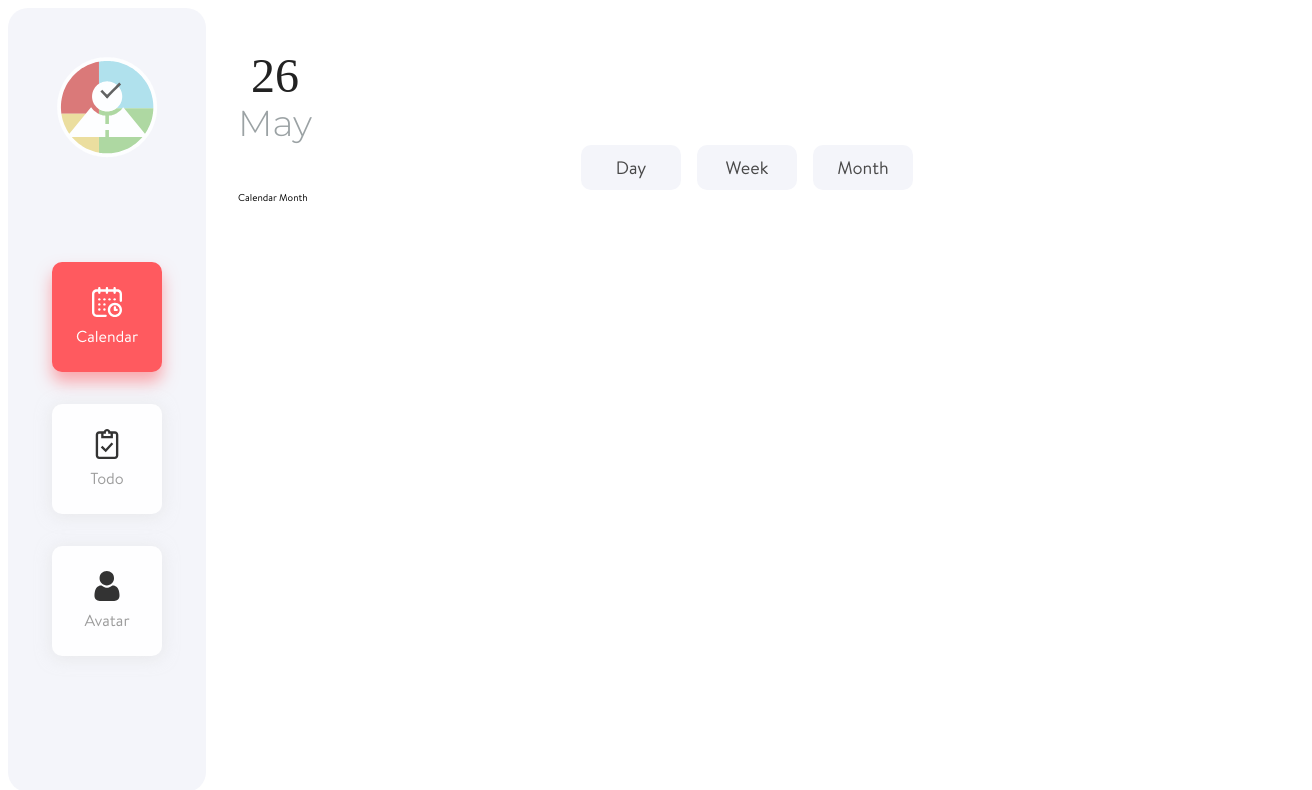
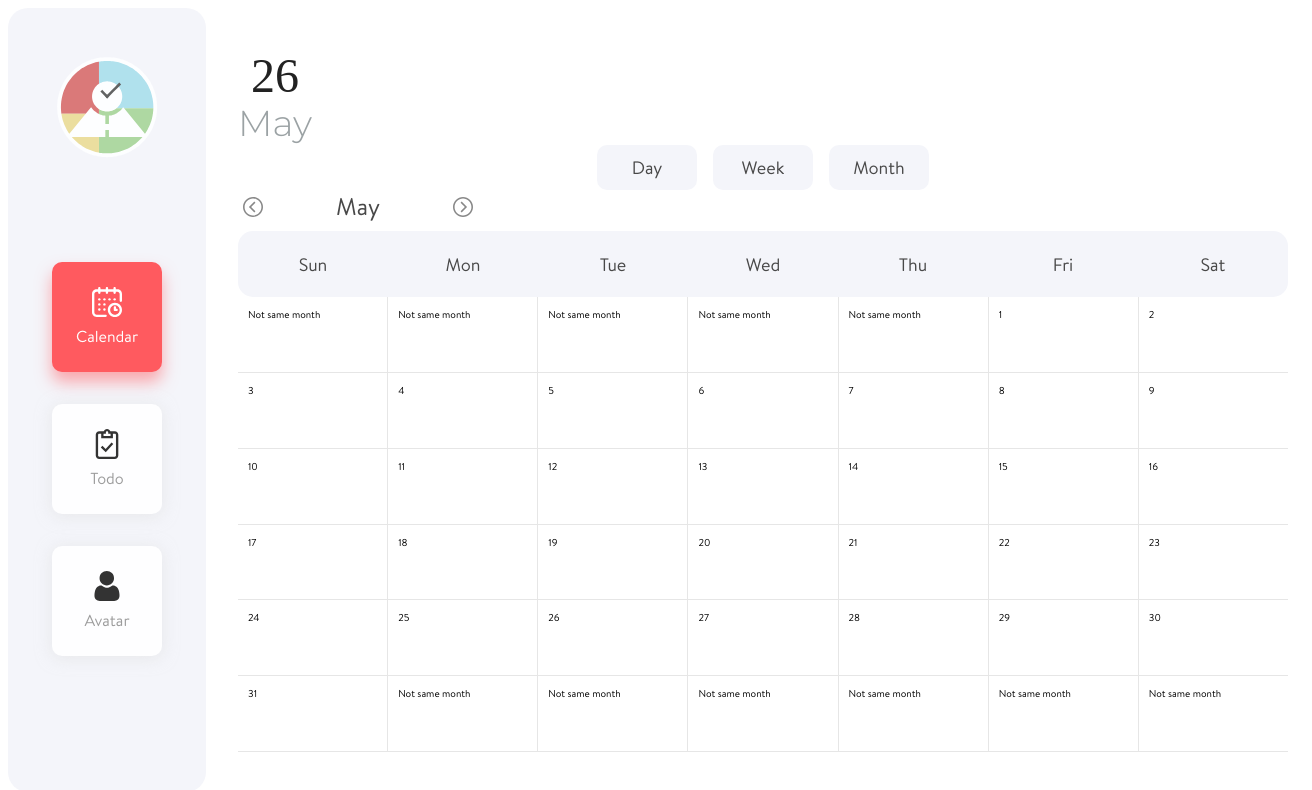
Before and after one commit to msamadpo/Horae, a React (Create React App) app in the folder client/: page /calendar/month in a window 1280 px wide. Shown: the top 790 px of the page, 1312 px wide, since content can reach past the window. Built offline with nearby package versions, Linux system fonts and the light colour scheme; a web font is replaced by a local one.

Commit message:
Default calendar month markup

```diff
--- a/client/src/components/HoraeApp/CalendarPage/CalendarMonth/CalendarMonth.tsx
+++ b/client/src/components/HoraeApp/CalendarPage/CalendarMonth/CalendarMonth.tsx
@@ -1,7 +1,68 @@
-import React from 'react';
+import React, { useState } from 'react';
+import styled from 'styled-components';
+import MonthHeader from 'components/HoraeApp/CalendarPage/CalendarMonth/MonthHeader';
+import {
+  addMonths,
+  isSameMonth,
+  startOfMonth,
+  lastDayOfMonth,
+  eachDayOfInterval,
+  subDays,
+  addDays,
+} from 'date-fns';
+
+const Container = styled.div`
+  height: 100%;
+  display: flex;
+  flex-direction: column;
+`;
+
+const MonthBody = styled.div`
+  display: grid;
+  grid-template-columns: repeat(7, minmax(10rem, 1fr));
+  background-color: var(--color-shadow);
+  grid-column-gap: 1px;
+  height: 100%;
+`;
+
+const closestSundayBefore = (date: Date) => subDays(date, date.getDay());
+const closestSaturdayAfter = (date: Date) => addDays(date, 6 - date.getDay());
 
 function CalendarMonth() {
-  return <div>Calendar Month</div>;
+  const [date, setDate] = useState<Date>(new Date());
+
+  const daysOfMonth = eachDayOfInterval({
+    start: closestSundayBefore(startOfMonth(date)),
+    end: closestSaturdayAfter(lastDayOfMonth(date)),
+  });
+
+  const changeMonth = (numMonths: number) => {
+    if (numMonths === 0) {
+      setDate(new Date());
+    } else {
+      setDate(addMonths(date, numMonths));
+    }
+  };
+
+  return (
+    <Container>
+      <MonthHeader
+        date={date}
+        showBackButton={!isSameMonth(new Date(), date)}
+        changeMonth={changeMonth}
+      />
+      <MonthBody>
+        {daysOfMonth.map((day) => (
+          <div
+            key={day.toLocaleDateString()}
+            style={{ background: 'white', padding: '1rem', marginBottom: 1 }}
+          >
+            {isSameMonth(day, date) ? day.getDate() : 'Not same month'}
+          </div>
+        ))}
+      </MonthBody>
+    </Container>
+  );
 }
 
 export default CalendarMonth;
--- /dev/null
+++ b/client/src/components/HoraeApp/CalendarPage/CalendarMonth/MonthHeader/MonthHeader.tsx
@@ -0,0 +1,71 @@
+import React from 'react';
+import styled from 'styled-components';
+import Text from 'components/Common/Text';
+import Icon from 'components/Common/Icon';
+
+const CalendarDays = styled.div`
+  margin-top: var(--spacing-tiny);
+  display: grid;
+  grid-template-columns: repeat(7, minmax(15rem, 1fr));
+  grid-template-rows: 5rem;
+  align-items: center;
+  background-color: var(--color-bg-nav);
+  padding: var(--spacing-tiny) 0;
+  border-radius: 1.5rem;
+  text-align: center;
+`;
+
+const StyledTodayButton = styled.div`
+  cursor: pointer;
+  padding: 0.75rem 1rem;
+  border-radius: 1rem;
+  background: var(--color-bg-nav);
+  color: var(--color-text-subtitle);
+`;
+
+const MonthToggler = styled.span`
+  display: grid;
+  grid-template-columns: 3rem 18rem 3rem 12rem;
+  align-items: center;
+  justify-items: center;
+`;
+
+interface IMonthHeader {
+  date: Date;
+  showBackButton?: boolean;
+  changeMonth: (numMonths: number) => void;
+}
+
+const DAYS = ['Sun', 'Mon', 'Tue', 'Wed', 'Thu', 'Fri', 'Sat'];
+
+function MonthHeader({
+  date,
+  showBackButton = false,
+  changeMonth,
+}: IMonthHeader) {
+  const month = date.toLocaleString('default', { month: 'long' });
+
+  return (
+    <>
+      <MonthToggler>
+        <Icon type="chevron-left" height={20} onClick={() => changeMonth(-1)} />
+        <Text type="large">{month}</Text>
+        <Icon type="chevron-right" height={20} onClick={() => changeMonth(1)} />
+        {showBackButton && (
+          <StyledTodayButton onClick={() => changeMonth(0)}>
+            <Text type="tiny">This Month</Text>
+          </StyledTodayButton>
+        )}
+      </MonthToggler>
+      <CalendarDays>
+        {DAYS.map((day) => (
+          <Text type="small" key={day}>
+            {day}
+          </Text>
+        ))}
+      </CalendarDays>
+    </>
+  );
+}
+
+export default MonthHeader;
--- /dev/null
+++ b/client/src/components/HoraeApp/CalendarPage/CalendarMonth/MonthHeader/index.ts
@@ -0,0 +1 @@
+export { default } from './MonthHeader';
--- a/client/src/components/HoraeApp/CalendarPage/CalendarWeek/WeekHeader/WeekHeader.tsx
+++ b/client/src/components/HoraeApp/CalendarPage/CalendarWeek/WeekHeader/WeekHeader.tsx
@@ -40,6 +40,7 @@ interface IWeekHeader {
   showBackButton?: boolean;
   changeWeeks: (numWeeks: number) => void;
 }
+
 const DAYS = ['Sun', 'Mon', 'Tue', 'Wed', 'Thu', 'Fri', 'Sat'];
 
 const composeDateString = (
```
